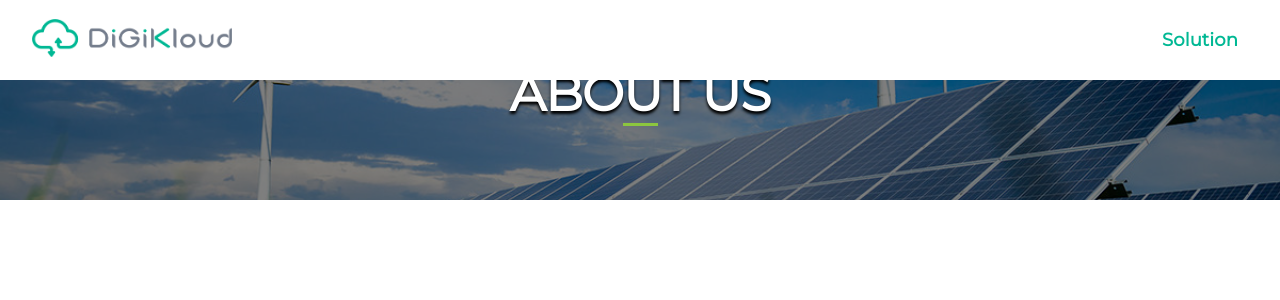
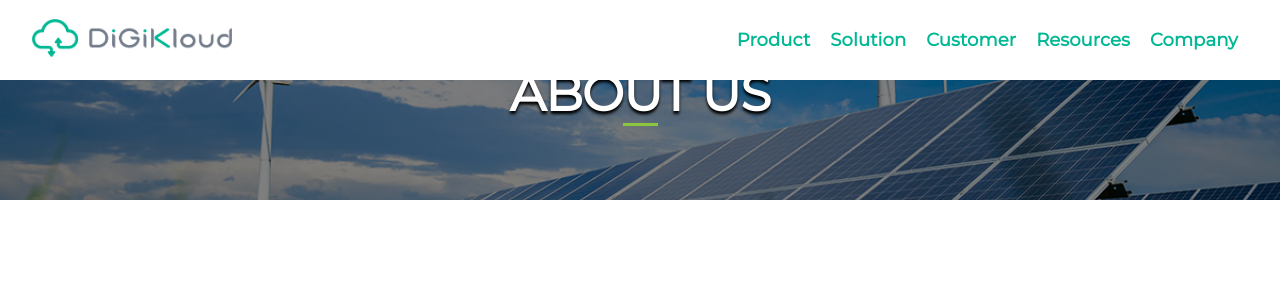
Before and after one commit to digikloud/Website, a React (Create React App) app: page /about-us in a window 1280 px wide. Shown: the top 300 px of the page. Built offline with nearby package versions, Linux system fonts and the light colour scheme.

Commit message:
customer logo

```diff
--- a/src/page/home/navbar.js
+++ b/src/page/home/navbar.js
@@ -75,7 +75,7 @@ function Navbar() {
         <nav ref={navRef}>
           {/* <Stack  spacing={3} alignItems="center">
             <Stack className="nav_links" spacing={3}> */}
-          {/* <Typography variant="h4">Product</Typography> */}
+          <Typography variant="h4">Product</Typography>
           <Typography
             variant="h4"
             id="basic-button"
@@ -86,9 +86,9 @@ function Navbar() {
           >
             Solution
           </Typography>
-          {/* <Typography variant="h4">Customer</Typography>
+          <Typography variant="h4">Customer</Typography>
           <Typography variant="h4">Resources </Typography>
-          <Typography variant="h4">Company </Typography> */}
+          <Typography variant="h4">Company </Typography>
 
           <Menu
             id="basic-menu"
```
